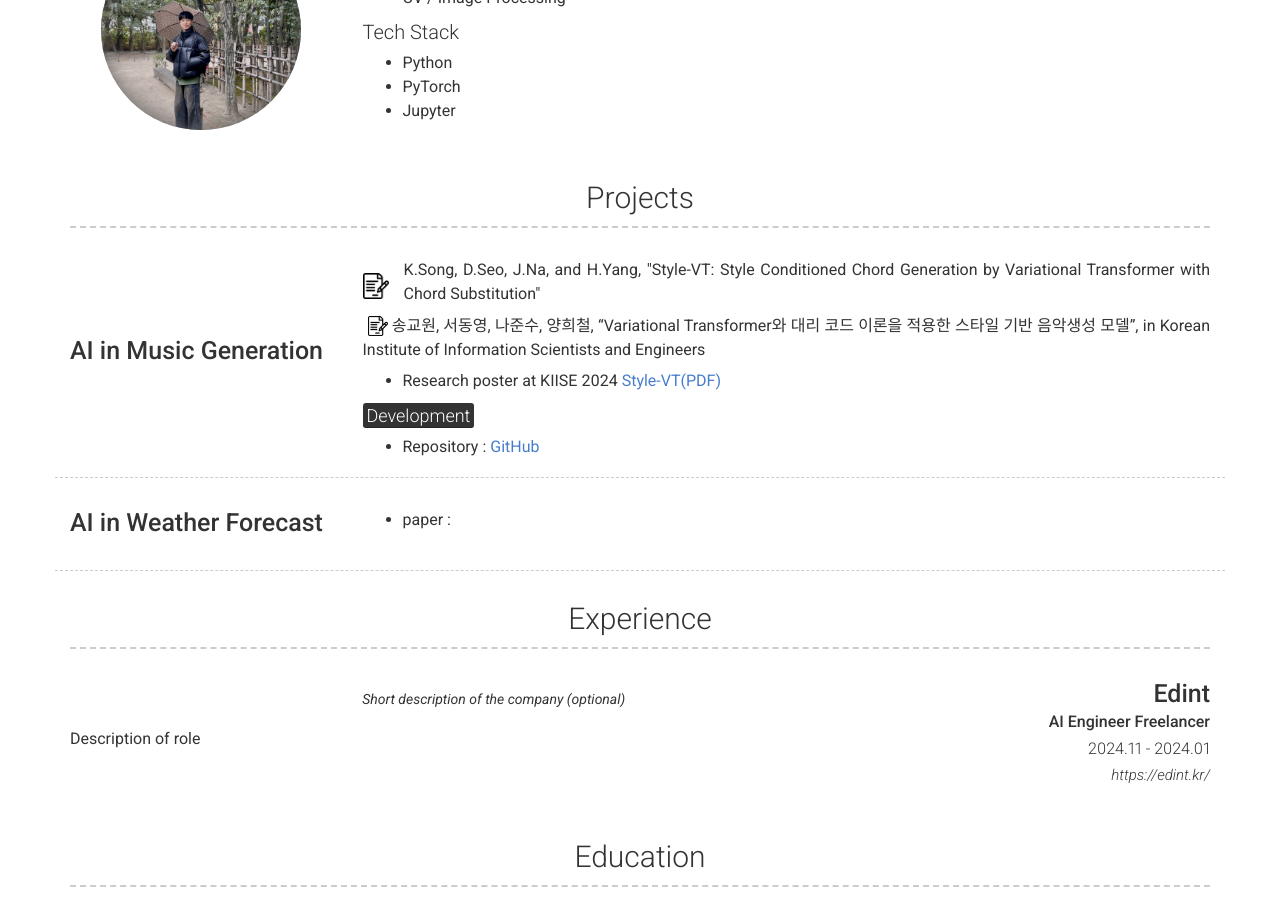
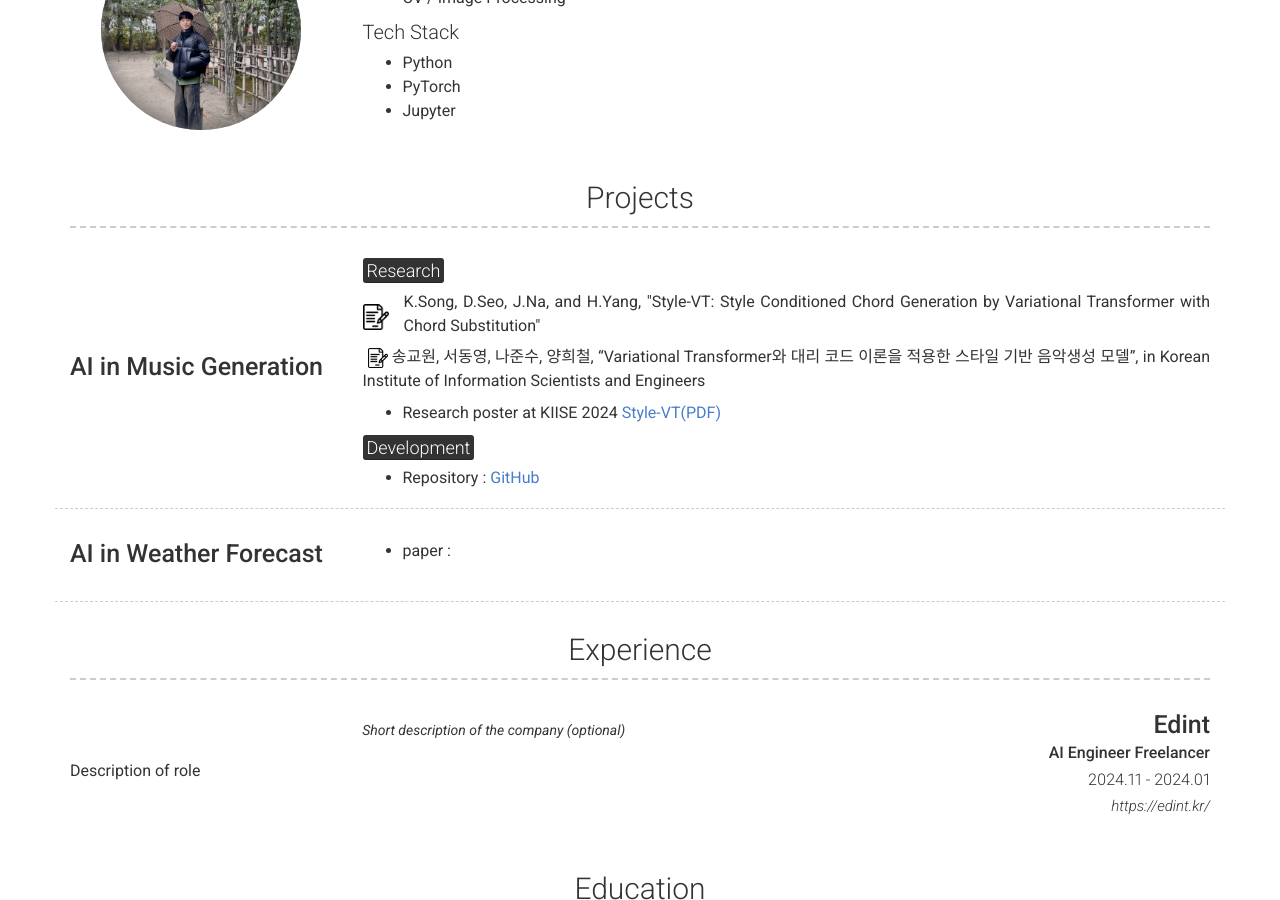
Before and after one commit to tim000519/tim000519.github.io, a Jekyll site: the page built from index.md, in a window 1280 px wide and 900 px high, scrolled down 372 px. Built offline with Jekyll 4.4.1, drawn with Linux system fonts in a browser that asks for light colours; nearby versions of some CDN libraries.

Commit message:
Update _config.yml

```diff
--- a/_config.yml
+++ b/_config.yml
@@ -71,9 +71,10 @@ content:
         title: AI in Music Generation
 
         description: |
+          ## <mark>Research</mark>
           <div style="display: flex; align-items: center;">
             <a href="/pdf/Access.pdf" target="_blank" style="margin-right: 10px;">
-              <img src="/images/contract.png" alt="PDF" width="30" style="vertical-align: middle;">
+              <img src="/images/contract.png" alt="PDF" width="30" style="vertical-align: top;">
             </a>
             <p style="margin-left: 5px; vertical-align: middle;">
               K.Song, D.Seo, J.Na, and H.Yang, "Style-VT: Style Conditioned Chord Generation by Variational Transformer with Chord Substitution"
```
